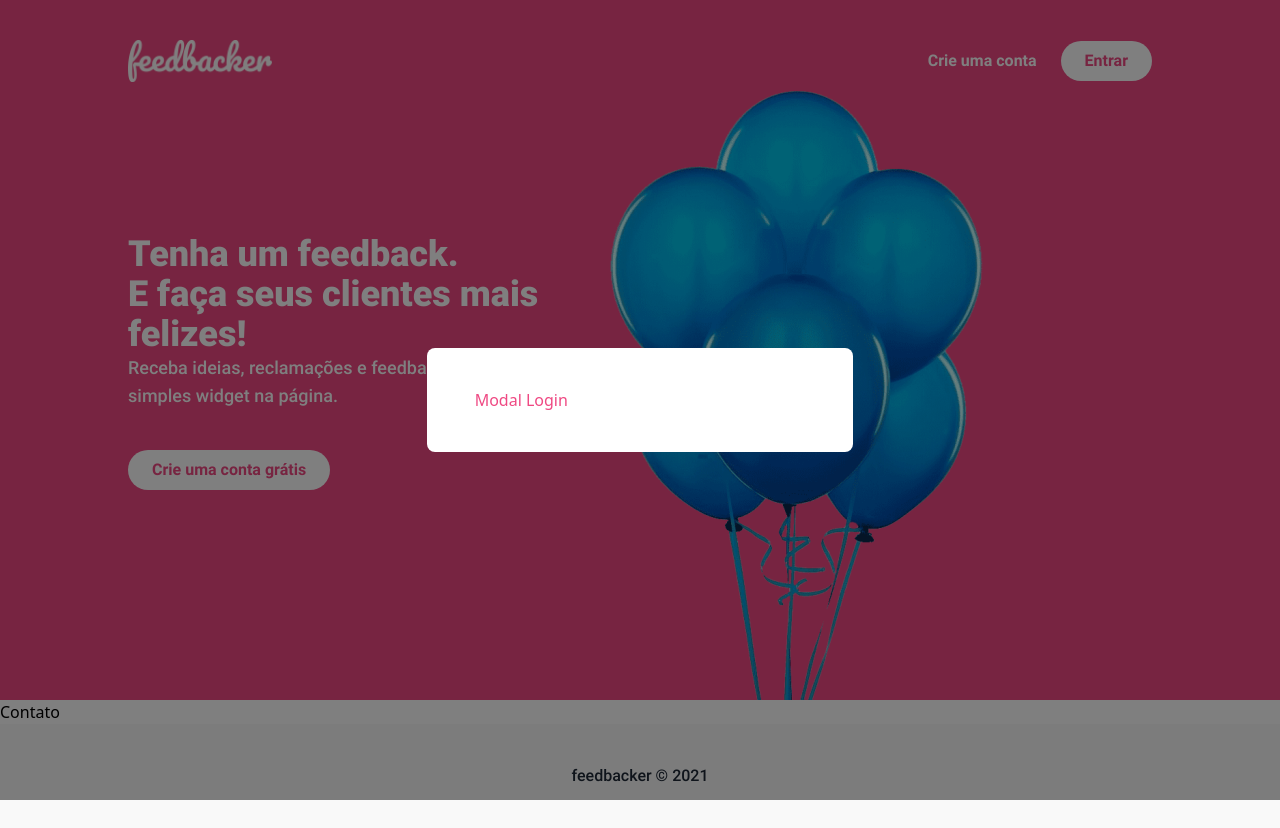
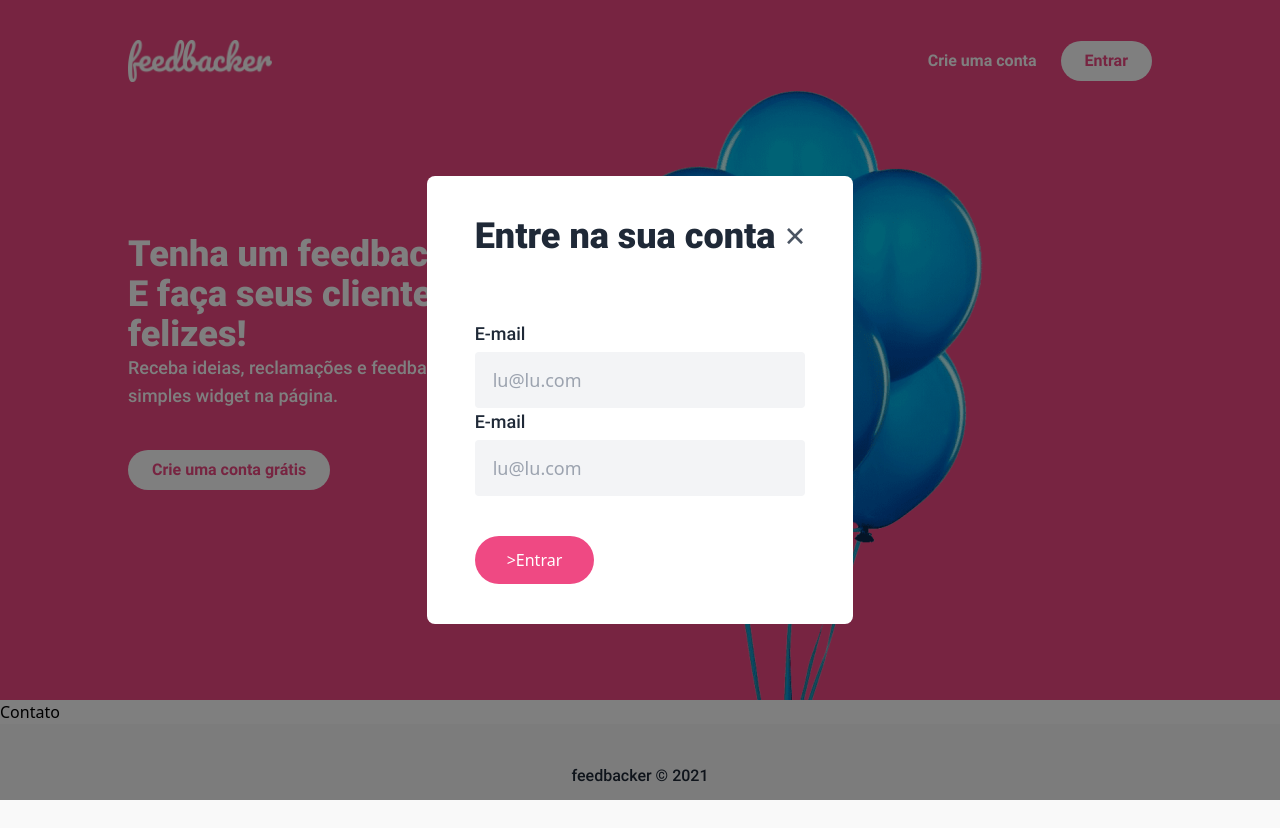
Before and after one commit to LuisSempre/feedbacker, a Vue app: page / in a window 1280 px wide. Both pictures are taken after a click on the button "Entrar". Built offline with nearby package versions, Linux system fonts and the light colour scheme.

Commit message:
Create Modal Login Part1

```diff
--- a/src/components/ModalLogin/index.vue
+++ b/src/components/ModalLogin/index.vue
@@ -1,9 +1,79 @@
 <template>
-  <h1 class="text-brand-main">Modal Login</h1>
+  <div class="flex justify-between">
+    <h1 class="text-4xl font-black text-gray-800">Entre na sua conta</h1>
+    <button
+      @click="close"
+      class="text-4xl text-gray-600 focus:outline-line">
+      &times;
+    </button>
+  </div>
+
+  <div class="mt-16">
+    <form @submit.prevent="handleSubmit">
+      <label class="block">
+        <span class="text-lg font-medium text-gray-800">E-mail</span>
+        <input
+          v-model="state.email.value"
+          :class="{
+            'border-brand-ranger': !!state.email.errorMessage
+          }"
+          type="email"
+          class="block w-full px-4 py-3 mt-1 text-lg bg-gray-100 border-2 border-transparent rounded"
+          placeholder="lu@lu.com"/>
+          <span class="block font-medium text-brand-danger" v-if="!!state.email.errorMessage">
+            {{ state.email.errorMessage}}
+          </span>
+      </label>
+      <label class="block">
+        <span class="text-lg font-medium text-gray-800">E-mail</span>
+        <input
+          v-model="state.password.value"
+          :class="{
+            'border-brand-ranger': !!state.password.errorMessage
+          }"
+          type="password"
+          class="block w-full px-4 py-3 mt-1 text-lg bg-gray-100 border-2 border-transparent rounded"
+          placeholder="lu@lu.com"/>
+          <span class="block font-medium text-brand-danger" v-if="!!state.password.errorMessage">
+            {{ state.password.errorMessage}}
+          </span>
+      </label>
+      <button
+      :disabled="state.isLoading"
+      type="submit"
+      :class="{'opacity-50':state.isLoading}"
+        class="px-8 py-3 mt-10 text-white transition-all duration-150 rounded-full text-2lg bg-brand-main focus:outline-none">
+      >Entrar</button>
+    </form>
+  </div>
 </template>
 
 <script>
+import { reactive } from 'vue'
+import useModal from '../../hooks/useModal'
 export default {
+  setup () {
+    const modal = useModal()
+    const state = reactive({
+      hadErros: false,
+      isLoading: false,
+      email: {
+        value: '',
+        errorMessage: ''
+      },
+      password: {
+        value: '',
+        errorMessage: ''
+      }
+    })
+    function handleSubmit(){
+
+    }
+    return {
+      state,
+      close: modal.close
+    }
+  }
 
 }
 </script>
```
